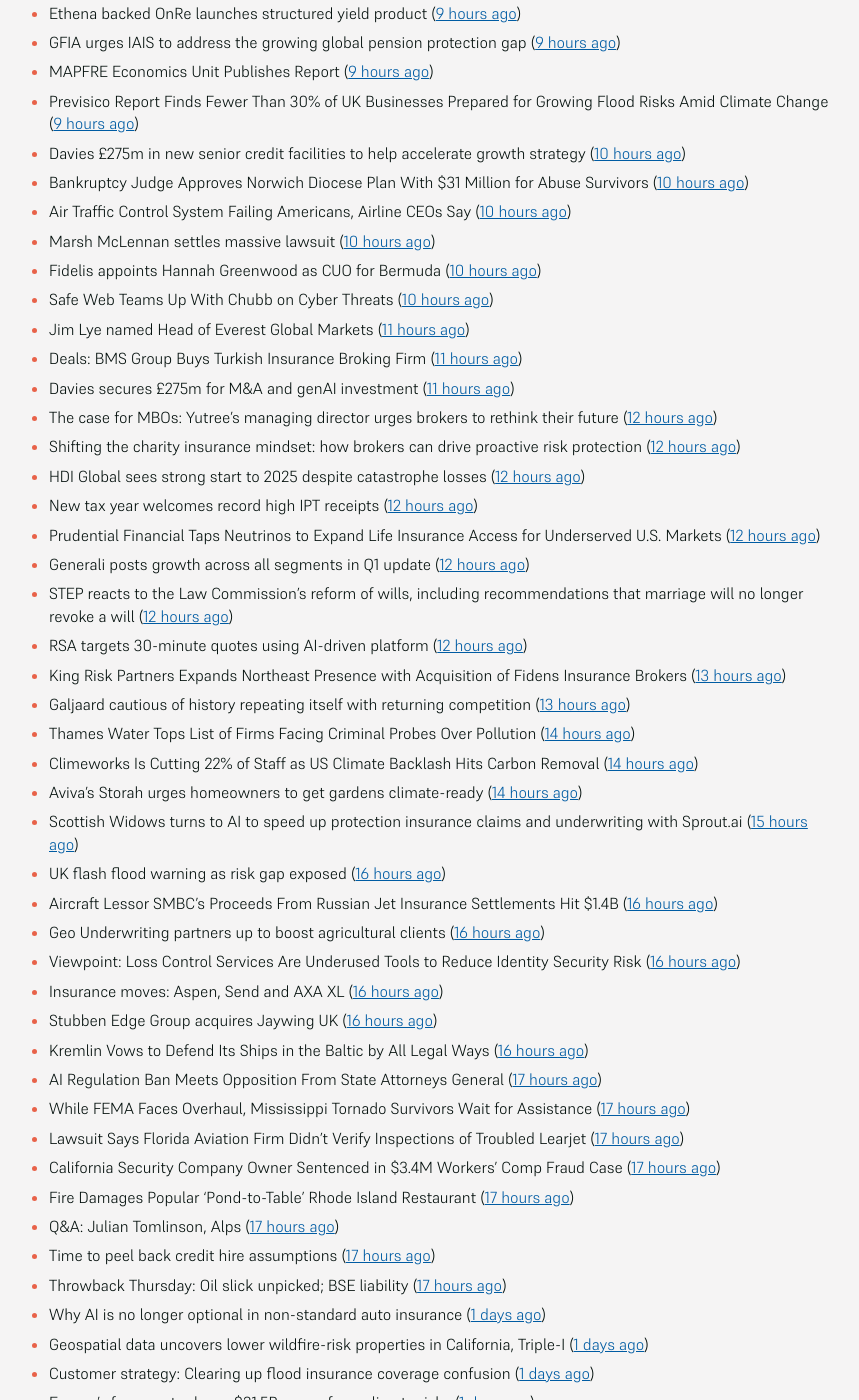
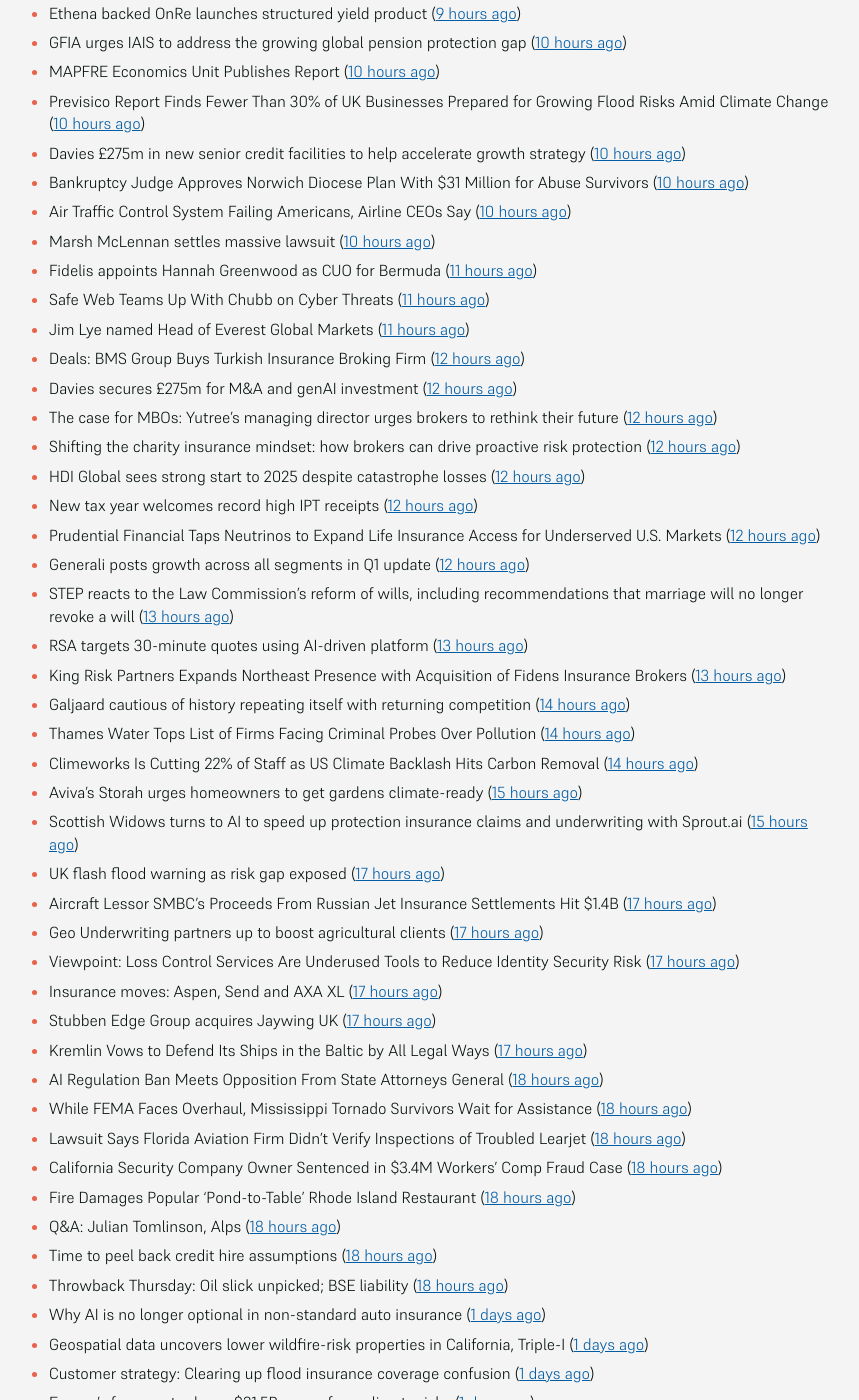
Before and after one commit to mat-0/feeds.thechels.uk, a Jekyll site: the page built from index.md, in a window 1280 px wide and 1400 px high, scrolled down 1104 px. Shown: the whole window, without its empty margins (215-1074 px from the left). Built offline with Jekyll 4.4.1, drawn with Linux system fonts in a browser that asks for light colours; some of the changed text lies outside the part shown.

Commit message:
New Feed

```diff
--- a/index.md
+++ b/index.md
@@ -19,63 +19,63 @@ description: Latest Updates
 - New Orleans Archdiocese to Pay $179M to Victims of Clergy Sexual Abuse ([6 hours ago](https://www.insurancejournal.com/news/southcentral/2025/05/22/824844.htm))
 - Man Who Burned Down a Missouri Church Sentenced, Ordered to Pay $7M ([6 hours ago](https://www.insurancejournal.com/news/midwest/2025/05/22/824838.htm))
 - FEMA Senior Officials Exit as Trump Targets Agency ([6 hours ago](https://www.insurancejournal.com/news/national/2025/05/22/824833.htm))
-- Property cat rates expected to fall ~10% at June 1 but market dynamics still favourable: KBW ([6 hours ago](https://www.reinsurancene.ws/property-cat-rates-expected-to-fall-10-at-june-1-but-market-dynamics-still-favourable-kbw/))
-- People Moves: Frankenmuth Insurance Appoints Ott Chief Legal Officer and Corporate Secretary; Brotherhood Mutual Announces VP Promotion, Addition and Transition ([6 hours ago](https://www.insurancejournal.com/news/midwest/2025/05/22/824823.htm))
-- Kota Raises $14.5 Million to Streamline Insurance Benefits Infrastructure ([6 hours ago](https://www.insurtechinsights.com/kota-raises-14-5-million-to-streamline-insurance-benefits-infrastructure/))
+- Property cat rates expected to fall ~10% at June 1 but market dynamics still favourable: KBW ([7 hours ago](https://www.reinsurancene.ws/property-cat-rates-expected-to-fall-10-at-june-1-but-market-dynamics-still-favourable-kbw/))
+- People Moves: Frankenmuth Insurance Appoints Ott Chief Legal Officer and Corporate Secretary; Brotherhood Mutual Announces VP Promotion, Addition and Transition ([7 hours ago](https://www.insurancejournal.com/news/midwest/2025/05/22/824823.htm))
+- Kota Raises $14.5 Million to Streamline Insurance Benefits Infrastructure ([7 hours ago](https://www.insurtechinsights.com/kota-raises-14-5-million-to-streamline-insurance-benefits-infrastructure/))
 - Insurance investment outsourcing hits $4.5trn, private markets see more interest: Clearwater Analytics ([7 hours ago](https://www.reinsurancene.ws/insurance-investment-outsourcing-hits-4-5trn-private-markets-see-more-interest-clearwater-analytics/))
 - Corporate Nuclear Verdicts Surged to New Record High in 2024, Report Says ([7 hours ago](https://www.insurancejournal.com/news/national/2025/05/22/824792.htm))
 - NCDOI Fines Builders Mutual for Repeat Violations in Commercial Auto ([7 hours ago](https://www.insurancejournal.com/news/southeast/2025/05/22/824808.htm))
 - Markets/Coverages: CFC Adds Cyber Proactive Response to More Industry Products ([7 hours ago](https://www.insurancejournal.com/news/national/2025/05/22/824804.htm))
 - Davies Secures New Credit Facility of £275m ([7 hours ago](https://insurance-edge.net/2025/05/22/davies-secures-new-credit-facility-of-275m/))
-- Protecdiv adds David Castillo as EVP, Head of Construction and Surety Solutions ([7 hours ago](https://www.reinsurancene.ws/protecdiv-adds-david-castillo-as-evp-head-of-construction-and-surety-solutions/))
-- Aon Launches Health Price Transparency Data ([7 hours ago](https://insurance-edge.net/2025/05/22/aon-launches-health-price-transparency-data/))
+- Protecdiv adds David Castillo as EVP, Head of Construction and Surety Solutions ([8 hours ago](https://www.reinsurancene.ws/protecdiv-adds-david-castillo-as-evp-head-of-construction-and-surety-solutions/))
+- Aon Launches Health Price Transparency Data ([8 hours ago](https://insurance-edge.net/2025/05/22/aon-launches-health-price-transparency-data/))
 - State Farm's added California rate hike request gets pushback ([8 hours ago](https://www.dig-in.com/news/state-farms-added-california-rate-hike-gets-pushback))
 - Hiscox targets double-digit Retail premium growth by 2028 ([8 hours ago](https://www.reinsurancene.ws/hiscox-targets-double-digit-retail-premium-growth-by-2028/))
-- AM Best warns NOAA disaster data cutoff could hinder insurers’ response to secondary perils ([8 hours ago](https://www.reinsurancene.ws/am-best-warns-noaa-disaster-data-cutoff-could-hinder-insurers-response-to-secondary-perils/))
-- Plane Crashes into San Diego Neighborhood, Setting Homes and Vehicles on Fire ([8 hours ago](https://www.insurancejournal.com/news/west/2025/05/22/824787.htm))
+- AM Best warns NOAA disaster data cutoff could hinder insurers’ response to secondary perils ([9 hours ago](https://www.reinsurancene.ws/am-best-warns-noaa-disaster-data-cutoff-could-hinder-insurers-response-to-secondary-perils/))
+- Plane Crashes into San Diego Neighborhood, Setting Homes and Vehicles on Fire ([9 hours ago](https://www.insurancejournal.com/news/west/2025/05/22/824787.htm))
 - SMEs Are Looking to Boost Their Insurance Cover, Says New Survey ([9 hours ago](https://insurance-edge.net/2025/05/22/smes-are-looking-to-boost-their-insurance-cover-says-new-survey/))
 - Ethena backed OnRe launches structured yield product ([9 hours ago](https://www.reinsurancene.ws/ethena-backed-onre-launches-structured-yield-product/))
-- GFIA urges IAIS to address the growing global pension protection gap ([9 hours ago](https://www.reinsurancene.ws/gfia-urges-iais-to-address-the-growing-global-pension-protection-gap/))
-- MAPFRE Economics Unit Publishes Report ([9 hours ago](https://insurance-edge.net/2025/05/22/mapfre-economics-unit-publishes-report/))
-- Previsico Report Finds Fewer Than 30% of UK Businesses Prepared for Growing Flood Risks Amid Climate Change ([9 hours ago](https://www.insurtechinsights.com/previsico-report-finds-fewer-than-30-of-uk-businesses-prepared-for-growing-flood-risks-amid-climate-change/))
+- GFIA urges IAIS to address the growing global pension protection gap ([10 hours ago](https://www.reinsurancene.ws/gfia-urges-iais-to-address-the-growing-global-pension-protection-gap/))
+- MAPFRE Economics Unit Publishes Report ([10 hours ago](https://insurance-edge.net/2025/05/22/mapfre-economics-unit-publishes-report/))
+- Previsico Report Finds Fewer Than 30% of UK Businesses Prepared for Growing Flood Risks Amid Climate Change ([10 hours ago](https://www.insurtechinsights.com/previsico-report-finds-fewer-than-30-of-uk-businesses-prepared-for-growing-flood-risks-amid-climate-change/))
 - Davies £275m in new senior credit facilities to help accelerate growth strategy ([10 hours ago](https://www.reinsurancene.ws/davies-275m-in-new-senior-credit-facilities-to-help-accelerate-growth-strategy/))
 - Bankruptcy Judge Approves Norwich Diocese Plan With $31 Million for Abuse Survivors ([10 hours ago](https://www.insurancejournal.com/news/east/2025/05/22/824771.htm))
 - Air Traffic Control System Failing Americans, Airline CEOs Say ([10 hours ago](https://www.insurancejournal.com/news/national/2025/05/22/824772.htm))
 - Marsh McLennan settles massive lawsuit ([10 hours ago](https://www.insurancebusinessmag.com/uk/news/legal-insights/marsh-mclennan-settles-massive-lawsuit-536579.aspx))
-- Fidelis appoints Hannah Greenwood as CUO for Bermuda ([10 hours ago](https://www.reinsurancene.ws/fidelis-appoints-hannah-greenwood-as-cuo-for-bermuda/))
-- Safe Web Teams Up With Chubb on Cyber Threats ([10 hours ago](https://insurance-edge.net/2025/05/22/safe-web-teams-up-with-chubb-on-cyber-threats/))
+- Fidelis appoints Hannah Greenwood as CUO for Bermuda ([11 hours ago](https://www.reinsurancene.ws/fidelis-appoints-hannah-greenwood-as-cuo-for-bermuda/))
+- Safe Web Teams Up With Chubb on Cyber Threats ([11 hours ago](https://insurance-edge.net/2025/05/22/safe-web-teams-up-with-chubb-on-cyber-threats/))
 - Jim Lye named Head of Everest Global Markets ([11 hours ago](https://www.reinsurancene.ws/jim-lye-named-head-of-everest-global-markets/))
-- Deals: BMS Group Buys Turkish Insurance Broking Firm ([11 hours ago](https://insurance-edge.net/2025/05/22/deals-bms-group-buys-turkish-insurance-broking-firm/))
-- Davies secures £275m for M&A and genAI investment ([11 hours ago](https://www.postonline.co.uk/claims/7957808/davies-secures-%C2%A3275m-for-ma-and-genai-investment))
+- Deals: BMS Group Buys Turkish Insurance Broking Firm ([12 hours ago](https://insurance-edge.net/2025/05/22/deals-bms-group-buys-turkish-insurance-broking-firm/))
+- Davies secures £275m for M&A and genAI investment ([12 hours ago](https://www.postonline.co.uk/claims/7957808/davies-secures-%C2%A3275m-for-ma-and-genai-investment))
 - The case for MBOs: Yutree's managing director urges brokers to rethink their future ([12 hours ago](https://www.insurancebusinessmag.com/uk/news/business-resilience/the-case-for-mbos-yutrees-managing-director-urges-brokers-to-rethink-their-future-536561.aspx))
 - Shifting the charity insurance mindset: how brokers can drive proactive risk protection ([12 hours ago](https://www.insurancebusinessmag.com/uk/news/non-profits/shifting-the-charity-insurance-mindset-how-brokers-can-drive-proactive-risk-protection-536560.aspx))
 - HDI Global sees strong start to 2025 despite catastrophe losses ([12 hours ago](https://www.insurancebusinessmag.com/uk/news/breaking-news/hdi-global-sees-strong-start-to-2025-despite-catastrophe-losses-536559.aspx))
 - New tax year welcomes record high IPT receipts ([12 hours ago](https://www.insurancebusinessmag.com/uk/news/breaking-news/new-tax-year-welcomes-record-high-ipt-receipts-536558.aspx))
 - Prudential Financial Taps Neutrinos to Expand Life Insurance Access for Underserved U.S. Markets ([12 hours ago](https://www.insurtechinsights.com/prudential-financial-taps-neutrinos-to-expand-life-insurance-access-for-underserved-u-s-markets/))
 - Generali posts growth across all segments in Q1 update ([12 hours ago](https://www.insurancebusinessmag.com/uk/news/breaking-news/generali-posts-growth-across-all-segments-in-q1-update-536552.aspx))
-- STEP reacts to the Law Commission’s reform of wills, including recommendations that marriage will no longer revoke a will ([12 hours ago](https://ifamagazine.com/step-reacts-to-the-law-commissions-reform-of-wills-including-recommendations-that-marriage-will-no-longer-revoke-a-will/))
-- RSA targets 30-minute quotes using AI-driven platform ([12 hours ago](https://www.postonline.co.uk/commercial/7957756/rsa-targets-30-minute-quotes-using-ai-driven-platform))
+- STEP reacts to the Law Commission’s reform of wills, including recommendations that marriage will no longer revoke a will ([13 hours ago](https://ifamagazine.com/step-reacts-to-the-law-commissions-reform-of-wills-including-recommendations-that-marriage-will-no-longer-revoke-a-will/))
+- RSA targets 30-minute quotes using AI-driven platform ([13 hours ago](https://www.postonline.co.uk/commercial/7957756/rsa-targets-30-minute-quotes-using-ai-driven-platform))
 - King Risk Partners Expands Northeast Presence with Acquisition of Fidens Insurance Brokers ([13 hours ago](https://www.insurtechinsights.com/king-risk-partners-expands-northeast-presence-with-acquisition-of-fidens-insurance-brokers/))
-- Galjaard cautious of history repeating itself with returning competition ([13 hours ago](https://www.postonline.co.uk/news/7957781/galjaard-cautious-of-history-repeating-itself-with-returning-competition))
+- Galjaard cautious of history repeating itself with returning competition ([14 hours ago](https://www.postonline.co.uk/news/7957781/galjaard-cautious-of-history-repeating-itself-with-returning-competition))
 - Thames Water Tops List of Firms Facing Criminal Probes Over Pollution ([14 hours ago](https://www.insurancejournal.com/news/international/2025/05/22/824751.htm))
 - Climeworks Is Cutting 22% of Staff as US Climate Backlash Hits Carbon Removal ([14 hours ago](https://www.insurancejournal.com/news/international/2025/05/22/824741.htm))
-- Aviva’s Storah urges homeowners to get gardens climate-ready ([14 hours ago](https://www.postonline.co.uk/personal/7957795/aviva%E2%80%99s-storah-urges-homeowners-to-get-gardens-climate-ready))
+- Aviva’s Storah urges homeowners to get gardens climate-ready ([15 hours ago](https://www.postonline.co.uk/personal/7957795/aviva%E2%80%99s-storah-urges-homeowners-to-get-gardens-climate-ready))
 - Scottish Widows turns to AI to speed up protection insurance claims and underwriting with Sprout.ai ([15 hours ago](https://ifamagazine.com/scottish-widows-turns-to-ai-to-speed-up-protection-insurance-claims-and-underwriting-with-sprout-ai/))
-- UK flash flood warning as risk gap exposed ([16 hours ago](https://www.insurancebusinessmag.com/uk/news/catastrophe/uk-flash-flood-warning-as-risk-gap-exposed-536538.aspx))
-- Aircraft Lessor SMBC’s Proceeds From Russian Jet Insurance Settlements Hit $1.4B ([16 hours ago](https://www.insurancejournal.com/news/international/2025/05/22/824738.htm))
-- Geo Underwriting partners up to boost agricultural clients ([16 hours ago](https://www.insurancebusinessmag.com/uk/news/property-insurance/geo-underwriting-partners-up-to-boost-agricultural-clients-536537.aspx))
-- Viewpoint: Loss Control Services Are Underused Tools to Reduce Identity Security Risk ([16 hours ago](https://www.insurancejournal.com/news/national/2025/05/22/824706.htm))
-- Insurance moves: Aspen, Send and AXA XL ([16 hours ago](https://www.insurancebusinessmag.com/uk/news/breaking-news/insurance-moves-aspen-send-and-axa-xl-536536.aspx))
-- Stubben Edge Group acquires Jaywing UK ([16 hours ago](https://www.insurancebusinessmag.com/uk/news/breaking-news/stubben-edge-group-acquires-jaywing-uk-536535.aspx))
-- Kremlin Vows to Defend Its Ships in the Baltic by All Legal Ways ([16 hours ago](https://www.insurancejournal.com/news/international/2025/05/22/824733.htm))
-- AI Regulation Ban Meets Opposition From State Attorneys General ([17 hours ago](https://www.insurancejournal.com/news/national/2025/05/22/824714.htm))
-- While FEMA Faces Overhaul, Mississippi Tornado Survivors Wait for Assistance ([17 hours ago](https://www.insurancejournal.com/news/southeast/2025/05/22/824629.htm))
-- Lawsuit Says Florida Aviation Firm Didn’t Verify Inspections of Troubled Learjet ([17 hours ago](https://www.insurancejournal.com/news/southeast/2025/05/22/824688.htm))
-- California Security Company Owner Sentenced in $3.4M Workers’ Comp Fraud Case ([17 hours ago](https://www.insurancejournal.com/news/west/2025/05/22/824503.htm))
-- Fire Damages Popular ‘Pond-to-Table’ Rhode Island Restaurant ([17 hours ago](https://www.insurancejournal.com/news/east/2025/05/22/824729.htm))
-- Q&A: Julian Tomlinson, Alps ([17 hours ago](https://www.postonline.co.uk/broker/7957208/qa-julian-tomlinson-alps))
-- Time to peel back credit hire assumptions ([17 hours ago](https://www.postonline.co.uk/personal/7957762/time-to-peel-back-credit-hire-assumptions))
-- Throwback Thursday: Oil slick unpicked; BSE liability ([17 hours ago](https://www.postonline.co.uk/commercial/7956605/throwback-thursday-oil-slick-unpicked-bse-liability))
+- UK flash flood warning as risk gap exposed ([17 hours ago](https://www.insurancebusinessmag.com/uk/news/catastrophe/uk-flash-flood-warning-as-risk-gap-exposed-536538.aspx))
+- Aircraft Lessor SMBC’s Proceeds From Russian Jet Insurance Settlements Hit $1.4B ([17 hours ago](https://www.insurancejournal.com/news/international/2025/05/22/824738.htm))
+- Geo Underwriting partners up to boost agricultural clients ([17 hours ago](https://www.insurancebusinessmag.com/uk/news/property-insurance/geo-underwriting-partners-up-to-boost-agricultural-clients-536537.aspx))
+- Viewpoint: Loss Control Services Are Underused Tools to Reduce Identity Security Risk ([17 hours ago](https://www.insurancejournal.com/news/national/2025/05/22/824706.htm))
+- Insurance moves: Aspen, Send and AXA XL ([17 hours ago](https://www.insurancebusinessmag.com/uk/news/breaking-news/insurance-moves-aspen-send-and-axa-xl-536536.aspx))
+- Stubben Edge Group acquires Jaywing UK ([17 hours ago](https://www.insurancebusinessmag.com/uk/news/breaking-news/stubben-edge-group-acquires-jaywing-uk-536535.aspx))
+- Kremlin Vows to Defend Its Ships in the Baltic by All Legal Ways ([17 hours ago](https://www.insurancejournal.com/news/international/2025/05/22/824733.htm))
+- AI Regulation Ban Meets Opposition From State Attorneys General ([18 hours ago](https://www.insurancejournal.com/news/national/2025/05/22/824714.htm))
+- While FEMA Faces Overhaul, Mississippi Tornado Survivors Wait for Assistance ([18 hours ago](https://www.insurancejournal.com/news/southeast/2025/05/22/824629.htm))
+- Lawsuit Says Florida Aviation Firm Didn’t Verify Inspections of Troubled Learjet ([18 hours ago](https://www.insurancejournal.com/news/southeast/2025/05/22/824688.htm))
+- California Security Company Owner Sentenced in $3.4M Workers’ Comp Fraud Case ([18 hours ago](https://www.insurancejournal.com/news/west/2025/05/22/824503.htm))
+- Fire Damages Popular ‘Pond-to-Table’ Rhode Island Restaurant ([18 hours ago](https://www.insurancejournal.com/news/east/2025/05/22/824729.htm))
+- Q&A: Julian Tomlinson, Alps ([18 hours ago](https://www.postonline.co.uk/broker/7957208/qa-julian-tomlinson-alps))
+- Time to peel back credit hire assumptions ([18 hours ago](https://www.postonline.co.uk/personal/7957762/time-to-peel-back-credit-hire-assumptions))
+- Throwback Thursday: Oil slick unpicked; BSE liability ([18 hours ago](https://www.postonline.co.uk/commercial/7956605/throwback-thursday-oil-slick-unpicked-bse-liability))
 - Why AI is no longer optional in non-standard auto insurance ([1 days ago](https://www.dig-in.com/opinion/ais-role-in-non-standard-auto-insurance))
 - Geospatial data uncovers lower wildfire-risk properties in California, Triple-I ([1 days ago](https://www.dig-in.com/news/geospatial-data-wildfire-prone-california-properties))
 - Customer strategy: Clearing up flood insurance coverage confusion ([1 days ago](https://www.dig-in.com/opinion/clearing-up-flood-insurance-coverage-confusion))
```
Also changed, not shown: other parts of index.md (+2 -2 lines).
